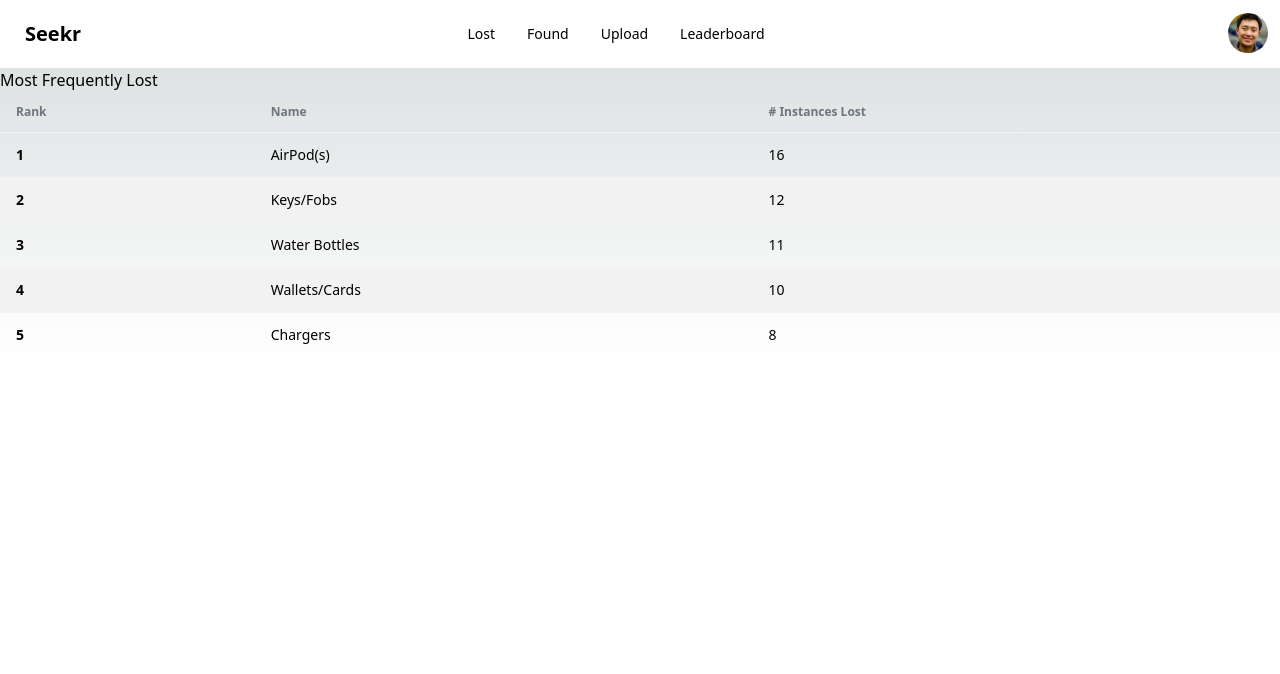
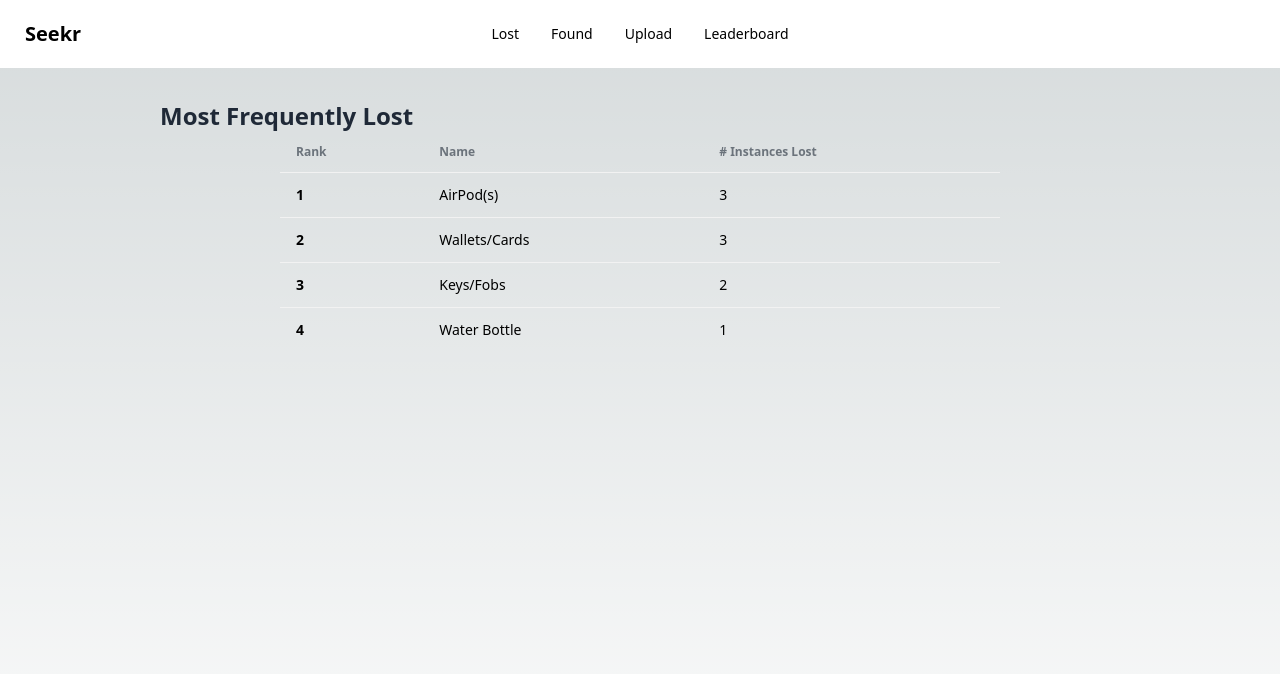
Before and after one commit to nsivaku/seekr, a Next.js app: page /leaderboard in a window 1280 px wide. Shown: the top 674 px of the page. Built offline with nearby package versions, Linux system fonts and the light colour scheme.

Commit message:
finished landing page

```diff
--- a/components/NavBar.tsx
+++ b/components/NavBar.tsx
@@ -65,30 +65,6 @@ export default function NavBar() {
           </ul>
         </div>
         <div className="navbar-end"></div>
-        <div className="dropdown dropdown-end">
-          <label tabIndex={0} className="btn btn-ghost btn-circle avatar">
-            <div className="w-10 rounded-full">
-              <Image src="/pfp.jpg" alt="" width="32" height="32" />
-            </div>
-          </label>
-          <ul
-            tabIndex={0}
-            className="menu menu-sm dropdown-content mt-3 z-[1] p-2 shadow bg-base-100 rounded-box w-52"
-          >
-            <li>
-              <a className="justify-between">
-                Profile
-                <span className="badge">New</span>
-              </a>
-            </li>
-            <li>
-              <a>Settings</a>
-            </li>
-            <li>
-              <a>Logout</a>
-            </li>
-          </ul>
-        </div>
       </div>
     </div>
   );
--- a/pages/home.tsx
+++ b/pages/home.tsx
@@ -1,8 +1,9 @@
 import next from "next";
 import React, { use } from "react";
 import { useState, useEffect } from "react";
+import Link from "next/link";
 
-const lostItems = ["Airpods", "Wallet", "Keys", "Phone", "Water Bottles"];
+const lostItems = ["Airpods", "Wallet", "Keys", "Phone", "Bottles"];
 enum Phase {
   Typing,
   Pausing,
@@ -83,17 +84,29 @@ export default function HomePage() {
         style={{ left: "40%" }}
       />
       <div className="h-10 bg-opacity-0"></div>
-      <div className="flex items-center justify-center bg-opacity-0">
-        <button className="btn glass w-1/4 h-1/3 bg-opacity-0"> Seek </button>
+
+      <div className="prose">
+        <h2 className="flex flex-col lg:block text-center text-6xl text-white font-bold bg-opacity-0">
+          <span className="mb-2 lg:mb-0 bg-opacity-0 drop-shadow-2xl relative">Lost Your</span>{" "}
+          <span className="blinking-cursor text-rose-600 italic bg-opacity-0 drop-shadow-2xl relative ">
+            {lostItem}
+          </span>
+          <span className="mb-2 lg:mb-0 bg-opacity-0 relative">?</span>
+        </h2>
+
+        <div className="h-10 bg-opacity-0"></div>
+        <center>
+          <div className="text-5xl">
+            <h1 className="m-0 text-white">20</h1>
+            <h4 className="text-4xl mt-0 mb-20">items recovered</h4>
+          </div>
+
+        </center>
+        <div className="h-10 bg-opacity-0"></div>
+        <div className="flex items-center justify-center bg-opacity-0">
+          <Link href="/lost" className="btn glass w-1/4 h-1/3 bg-opacity-0"> Start Seeking </Link>
+        </div>
       </div>
-      <div className="h-10 bg-opacity-0"></div>
-      <h2 className="flex flex-col lg:block text-center text-4xl font-bold new-primary bg-opacity-0">
-        <span className="mb-2 lg:mb-0 bg-opacity-0 relative">Lost Your</span>{" "}
-        <span className="text-blue-600 blinking-cursor new-secondary italic bg-opacity-0 relative">
-          {lostItem}
-        </span>
-        <span className="mb-2 lg:mb-0 bg-opacity-0 relative">?</span>
-      </h2>
     </div>
   );
 }
--- a/pages/leaderboard.tsx
+++ b/pages/leaderboard.tsx
@@ -11,11 +11,15 @@ export default function Leaderboard() {
     return (
         <div>
             <NavBar />
-            <div>
-                <h1>Most Frequently Lost</h1>
+
+
+            <div className="container mx-auto w-3/4 my-8 " style={{minHeight:'100vh'}}>
+                <div className="prose float-left">
+                        <h2>Most Frequently Lost</h2>
                 </div>
-            <div>
-                <table className="table table-zebra">
+                <center>
+                    <div className="w-3/4 float-center">
+                        <table className="table w-full">
                         <thead>
                             <tr>
                             <th>Rank</th>
@@ -28,35 +32,32 @@ export default function Leaderboard() {
                             <tr>
                             <th>1</th>
                             <td>AirPod(s)</td>
-                    <td>16</td>
+                            <td>3</td>
                             </tr>
                             {/* row 2 */}
                             <tr>
                             <th>2</th>
-                    <td>Keys/Fobs</td>
-                    <td>12</td>
+                            <td>Wallets/Cards</td>
+                            <td>3</td>
                             </tr>
                             {/* row 3 */}
                             <tr>
                             <th>3</th>
-                    <td>Water Bottles</td>
-                    <td>11</td>
+                            <td>Keys/Fobs</td>
+                            <td>2</td>
                             </tr>
                             <tr>
                             <th>4</th>
-                    <td>Wallets/Cards</td>
+                            <td>Water Bottle</td>
                             {/* <td>Tax Accountant</td> */}
-                    <td>10</td>
-                    </tr>
-                    <tr>
-                    <th>5</th>
-                    <td>Chargers</td>
-                    {/* <td>Tax Accountant</td> */}
-                    <td>8</td>
+                            <td>1</td>
                             </tr>
                         </tbody>
                         </table>
                     </div>
+                </center>
+            </div>
+
         </div>
 
     );
--- a/styles/globals.css
+++ b/styles/globals.css
@@ -30,6 +30,7 @@ body {
 
 @layer components {
   .blinking-cursor:after {
+    color: rgb(var(--foreground-rgb));
     content: "|";
     animation: blink 1s step-start infinite;
   }
```
Lines whose indentation alone changed are shown as unchanged.
